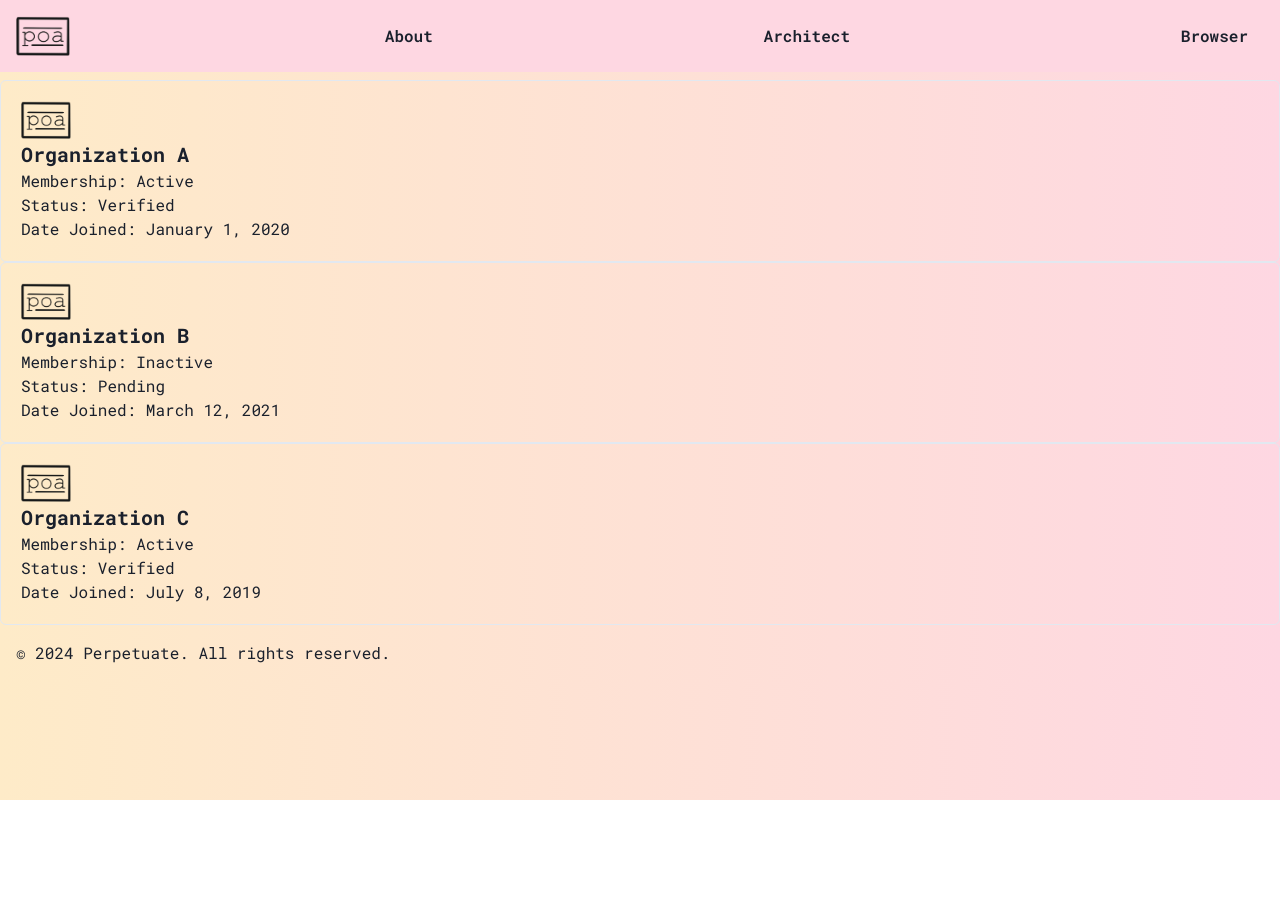
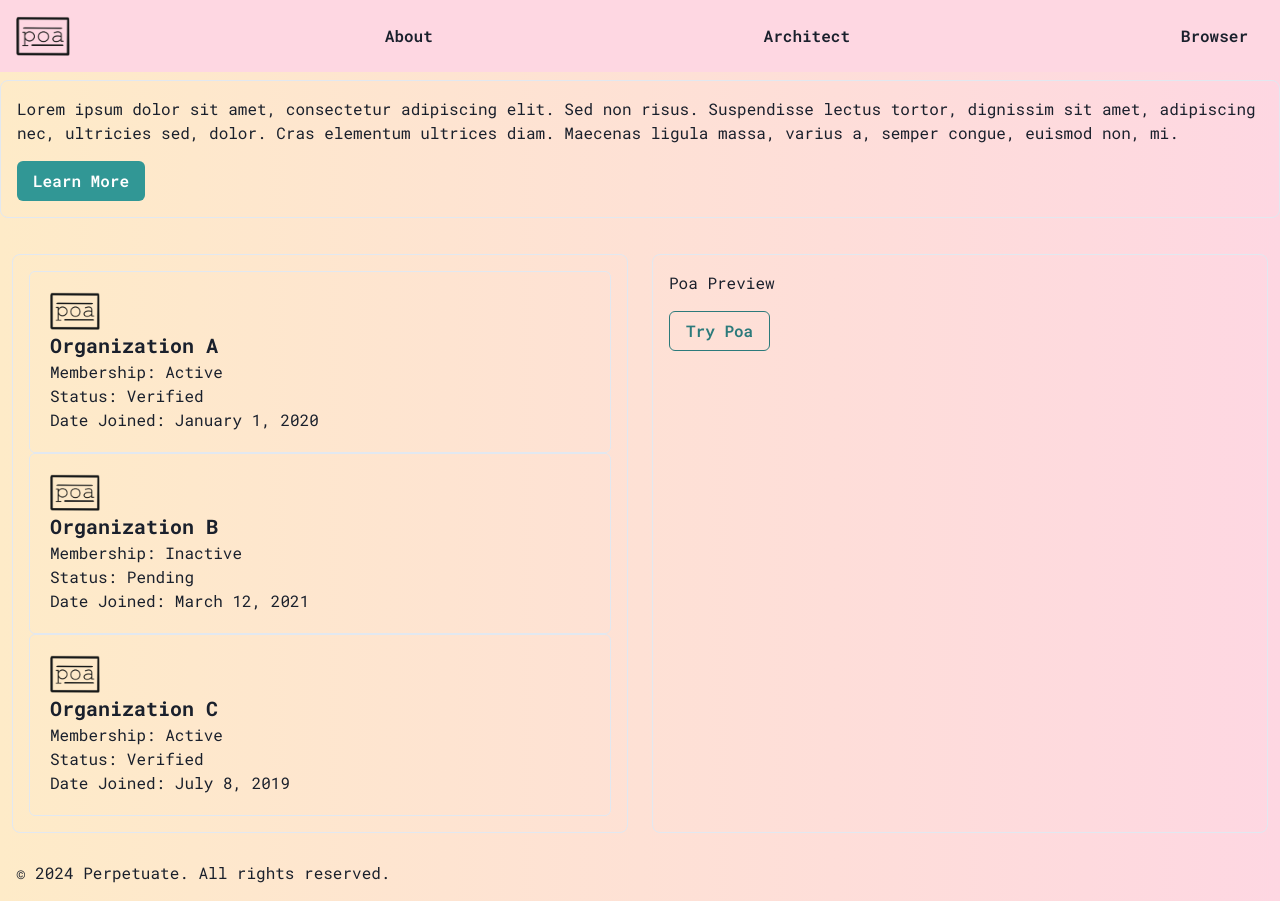
Before and after one commit to KU-Blockchain/KUBI-DAO-Poa, a Next.js app in the folder poa-app/: page /dashboard in a window 1280 px wide. Before the commit the page ends 800 px from the top, so only its background shows below. Built offline with nearby package versions, Linux system fonts and the light colour scheme.

Commit message:
dashboard bones in

```diff
--- /dev/null
+++ b/poa-app/src/components/Dashboard/AboutPreview.jsx
@@ -0,0 +1,27 @@
+import { Box, Text, Button } from "@chakra-ui/react";
+
+const AboutPreview = () => {
+  return (
+    <Box
+      w="full" // Takes the full width of the parent
+      h="50%" // Takes up 50% of the vertical space
+      p={4}
+      borderWidth="1px"
+      borderRadius="lg"
+      overflowY="auto" // Allows scrolling if the text is too long
+    >
+      <Text mb={4}>
+        {/* Add your desired text here */}
+        Lorem ipsum dolor sit amet, consectetur adipiscing elit. Sed non risus.
+        Suspendisse lectus tortor, dignissim sit amet, adipiscing nec, ultricies
+        sed, dolor. Cras elementum ultrices diam. Maecenas ligula massa, varius
+        a, semper congue, euismod non, mi.
+      </Text>
+      <Button colorScheme="teal" variant="solid">
+        Learn More
+      </Button>
+    </Box>
+  );
+};
+
+export default AboutPreview;
--- /dev/null
+++ b/poa-app/src/components/Dashboard/PoaPreview.jsx
@@ -0,0 +1,21 @@
+import { Box, Text, Image, Button, LinkOverlay } from "@chakra-ui/react";
+
+const PoaPreview = () => {
+  return (
+    <Box
+      w="full" // Takes the full width of the parent
+      h="full" // Takes the full height of the parent
+      p={4}
+      borderWidth="1px"
+      borderRadius="lg"
+      overflow="hidden"
+    >
+      <Text>Poa Preview</Text>
+      <Button colorScheme="teal" variant="outline" mt={4}>
+        Try Poa
+      </Button>
+    </Box>
+  );
+};
+
+export default PoaPreview;
--- a/poa-app/src/components/Dashboard/YourPerpetualOrganizations.jsx
+++ b/poa-app/src/components/Dashboard/YourPerpetualOrganizations.jsx
@@ -1,10 +1,18 @@
 // Usage in a parent component
 import Organization from "./Organization";
 import { organizations } from "./TempOrgData";
+import { Box } from "@chakra-ui/react";
 
 const YourPerpetualOrganizations = () => {
   return (
-    <div>
+    <Box
+      w="full" // Takes the full width of the parent
+      h="full" // Takes the full height of the parent
+      p={4}
+      borderWidth="1px"
+      borderRadius="lg"
+      overflow="hidden"
+    >
       {organizations.map((org, index) => (
         <Organization
           key={index}
@@ -16,7 +24,7 @@ const YourPerpetualOrganizations = () => {
           href={org.href}
         />
       ))}
-    </div>
+    </Box>
   );
 };
 
--- a/poa-app/src/pages/architect/index.js
+++ b/poa-app/src/pages/architect/index.js
@@ -4,6 +4,7 @@ import ArchitectInput from "@/components/Architect/ArchitectInput";
 import { Box } from "@chakra-ui/react";
 import ConversationLog from "@/components/Architect/ConversationLog";
 import Character from "@/components/Architect/Character";
+import PoaPreview from "@/components/Dashboard/PoaPreview";
 
 const ArchitectPage = () => {
   const [userInput, setUserInput] = useState("");
@@ -28,6 +29,7 @@ const ArchitectPage = () => {
     <Layout isArchitectPage>
       <Character position={characterPosition} />
       <ConversationLog messages={messages} />
+
       <Box position="fixed" bottom="0" width="full" p={4} paddingRight={10}>
         <ArchitectInput
           value={userInput}
--- a/poa-app/src/pages/dashboard/index.js
+++ b/poa-app/src/pages/dashboard/index.js
@@ -1,11 +1,30 @@
+// pages/dashboard/index.js
 import React from "react";
+import { Box, Flex, VStack } from "@chakra-ui/react";
 import Layout from "../../components/Layout";
+import AboutPreview from "@/components/Dashboard/AboutPreview";
 import YourPerpetualOrganizations from "@/components/Dashboard/YourPerpetualOrganizations";
+import PoaPreview from "@/components/Dashboard/PoaPreview";
 
 const DashboardPage = () => {
   return (
     <Layout>
-      <YourPerpetualOrganizations />
+      <VStack spacing={6} w="full">
+        {/* AboutPreview takes the upper half of the screen */}
+        <Box w="full" h="50%">
+          <AboutPreview />
+        </Box>
+
+        {/* Flex container for the lower half with two children */}
+        <Flex w="full" h="50%" direction={{ base: "column", md: "row" }}>
+          <Flex flex={1} p={3}>
+            <YourPerpetualOrganizations />
+          </Flex>
+          <Flex flex={1} p={3}>
+            <PoaPreview />
+          </Flex>
+        </Flex>
+      </VStack>
     </Layout>
   );
 };
```
